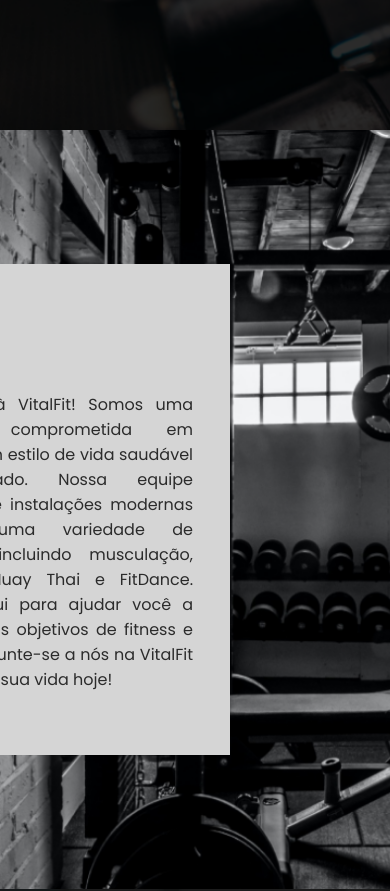
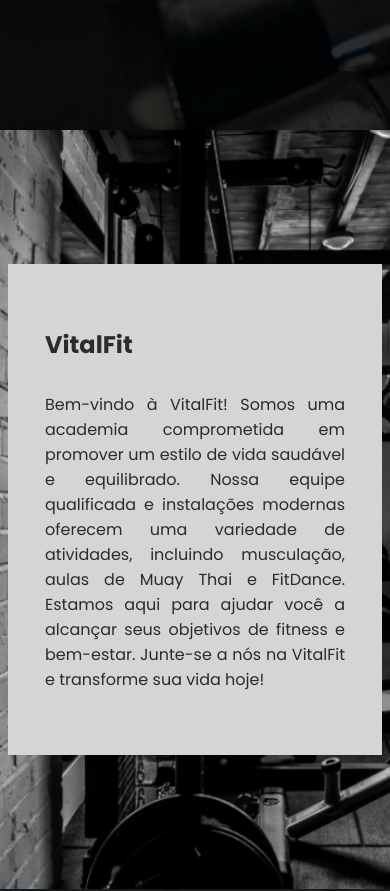
Before and after one commit to paulameg/VitalFit, a React (Vite) app in the folder VitalFit/: page / in a window 390 px wide. Shown: the part 720-1611 px from the top of the page. Built offline with nearby package versions, Linux system fonts and the light colour scheme.

Commit message:
About mobile version

```diff
--- a/VitalFit/src/components/About/About.css
+++ b/VitalFit/src/components/About/About.css
@@ -5,7 +5,7 @@
     display: flex;
     flex-direction: column;
     justify-content: center;
-    align-items: flex-end;
+    align-items: center;
 }
 
 .about-box {
@@ -13,7 +13,6 @@
     width: 300px;
     padding: 63px 37px;
     text-align:justify ;
-    margin-right: 10rem;
 }
 
 .about-title, .about-text{
@@ -23,3 +22,14 @@
 .about-title {
     padding-bottom: 30px;
 }
+
+
+@media screen and (min-width: 40rem) {
+    .about {
+        align-items: flex-end;
+    }
+
+    .about-box {
+        margin-right: 10rem;
+    }
+}
```
